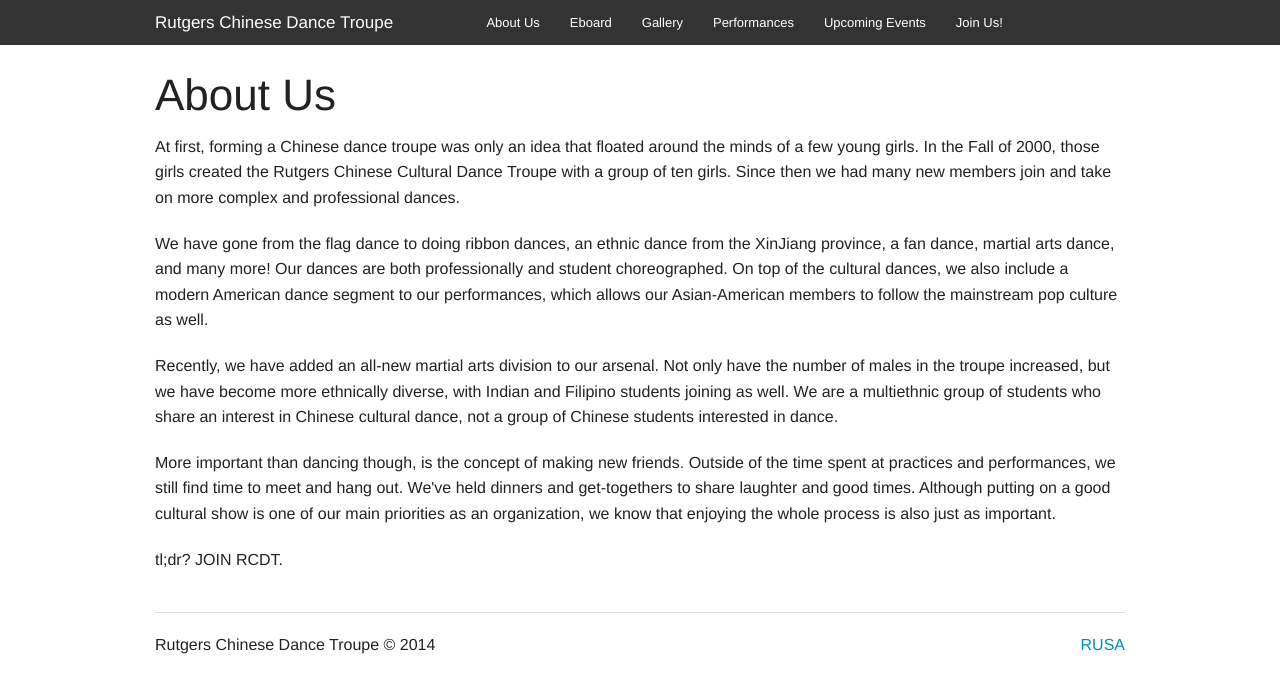
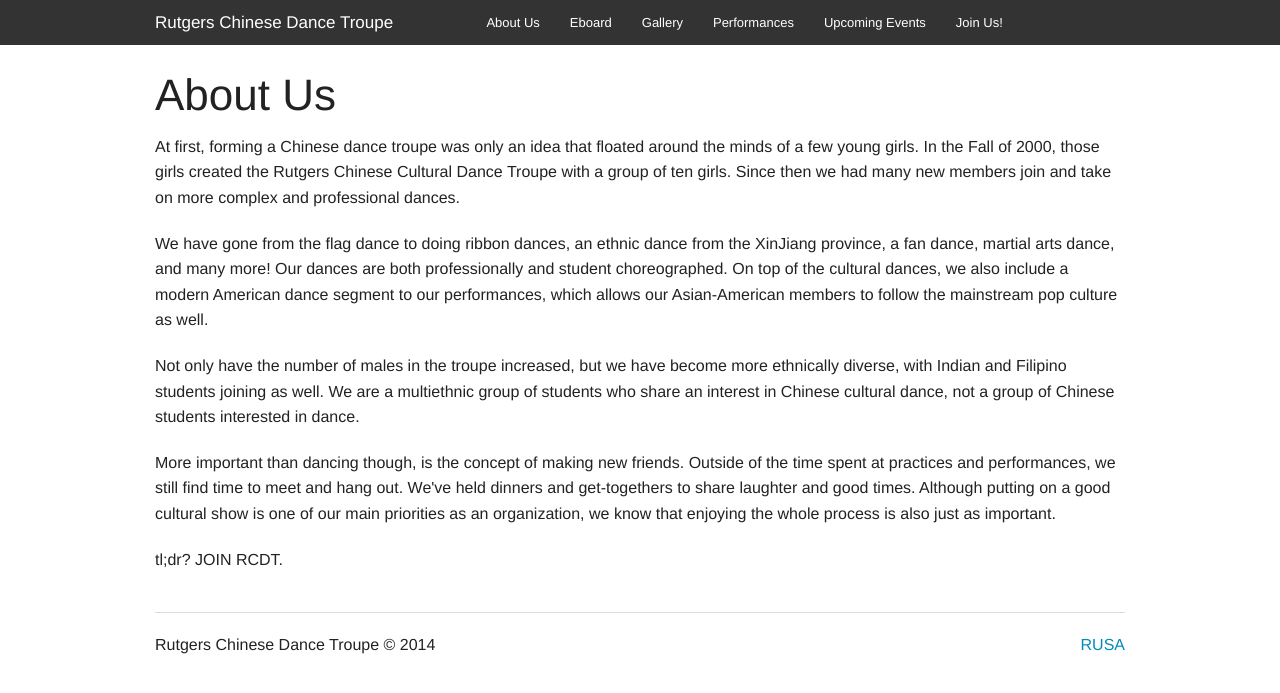
Before and after one commit to rcdt/rcdt.github.io, a Jekyll site: the page built from about.html, in a window 1280 px wide. Shown: the top 693 px of the page. Built offline with Jekyll 4.4.1, drawn with Linux system fonts in a browser that asks for light colours; Markdown is read by kramdown in place of the engine named in the settings.

Commit message:
Update about.html

```diff
--- a/about.html
+++ b/about.html
@@ -12,7 +12,7 @@ a fan dance, martial arts dance, and many more! Our dances are both professional
 On top of the cultural dances, we also include a modern American dance segment to our performances, which allows
 our Asian-American members to follow the mainstream pop culture as well.</p>
 
-<p>Recently, we have added an all-new martial arts division to our arsenal.
+<p>
 Not only have the number of males in the troupe increased, but we have become more ethnically diverse, with Indian and
 Filipino students joining as well. We are a multiethnic group of students who share an interest in Chinese cultural dance,
 not a group of Chinese students interested in dance.</p>
```
